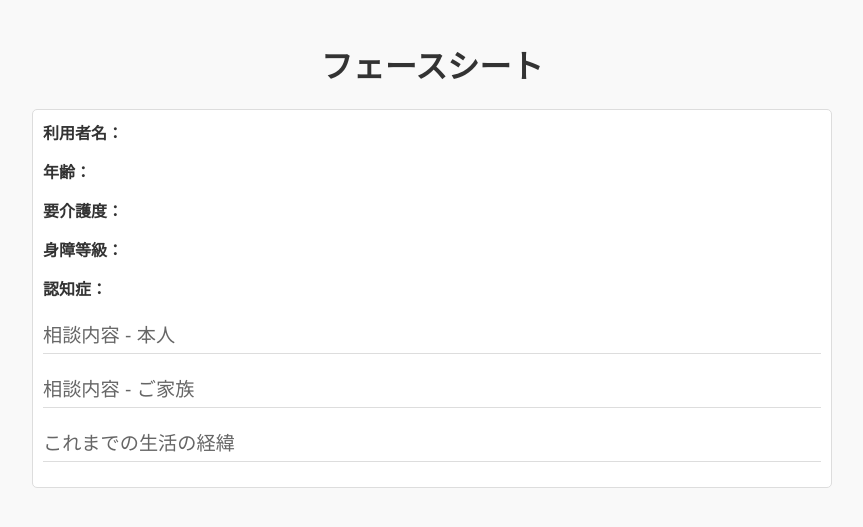
After one commit to kazuaki-ito/voice-memo, a FastAPI app: template templates/facing_sheet.html in a window 1280 px wide. The commit adds this page. Shown: the top 527 px of the page, without its empty margins (208-1071 px from the left). Run offline with FastAPI, Linux system fonts and the light colour scheme; the template is opened without the code that fills it, so the values that code supplies are empty.

Commit message:
フェースシート作成機能を追加

````diff
--- a/database.py
+++ b/database.py
@@ -1,9 +1,19 @@
 from sqlalchemy import create_engine
 from sqlalchemy.ext.declarative import declarative_base
 from sqlalchemy.orm import sessionmaker
+
 import os
 
 database_dir = os.getenv("DATABASE_DIR", './db')
+
+if database_dir:
+    # ディレクトリが存在しない場合は作成
+    if not os.path.exists(database_dir):
+        os.makedirs(database_dir, exist_ok=True)
+        print(f"ディレクトリ '{database_dir}' を作成しました。")
+    else:
+        print(f"ディレクトリ '{database_dir}' は既に存在します。")
+
 
 database_filename = 'test.db'
 
--- a/main.py
+++ b/main.py
@@ -1,9 +1,11 @@
 from fastapi import FastAPI, Request, HTTPException, Depends
-from fastapi.responses import JSONResponse
+from fastapi.responses import JSONResponse, HTMLResponse
 from fastapi.templating import Jinja2Templates
 from fastapi.security import HTTPBasic, HTTPBasicCredentials
 import os
+import re
 import requests
+import json
 from dotenv import load_dotenv
 from linebot import LineBotApi, WebhookHandler
 from linebot.exceptions import InvalidSignatureError
@@ -14,6 +16,7 @@ from database import Base, engine, get_db, SessionLocal
 from models import User, Recording
 from contextlib import contextmanager
 from fastapi.staticfiles import StaticFiles
+from datetime import datetime
 import secrets
 import logging
 
@@ -51,6 +54,7 @@ PASSWORD = "honeycome"
 # データベースセッションを取得するためのコンテキストマネージャ
 @contextmanager
 def get_db_context():
+
     db = SessionLocal()
     try:
         yield db
@@ -151,17 +155,83 @@ if RECORDING_DIR:
 # recordings ディレクトリを静的ファイルとして公開
 app.mount("/recordings", StaticFiles(directory=RECORDING_DIR), name="recordings")
 
-# Jinja2 テンプレートの設定
+# 日付フォーマット用のカスタムフィルタを定義
+def format_datetime(value, format="%Y-%m-%d %H:%M"):
+    if isinstance(value, datetime):
+        return value.strftime(format)
+    return ""
+
+# フィルタをテンプレートに追加
 templates = Jinja2Templates(directory="templates")
+templates.env.filters["datetime"] = format_datetime
 
 @app.get("/list/")
 async def show_recordings(request: Request, db: Session = Depends(get_db), username: str = Depends(authenticate)):
     # データベースからユーザー名、ファイル名、文字起こしを取得
     results = (
-        db.query(User.line_user_id, User.display_name, Recording.filename, Recording.transcription)
+        db.query(Recording.id, User.line_user_id, User.display_name, Recording.filename, Recording.transcription, Recording.recorded_at)
         .join(Recording, User.id == Recording.user_id)
         .order_by(desc(Recording.id))  # ここで降順ソートを指定
         .all()
     )
     # テンプレートにデータを渡して表示
     return templates.TemplateResponse("recordings.html", {"request": request, "recordings": results})
+
+
+@app.get("/generate_facing_sheet/{recording_id}", response_class=HTMLResponse)
+async def generate_facing_sheet(request: Request, recording_id: int, db: Session = Depends(get_db)):
+    # 録音データを取得
+    recording = db.query(Recording).filter(Recording.id == recording_id).first()
+    if not recording:
+        raise HTTPException(status_code=404, detail="Recording not found")
+
+    # ChatGPTにフェースシート作成依頼（フォーマットを明確に指定）
+    headers = {"Authorization": f"Bearer {CHATGPT_API_KEY}", "Content-Type": "application/json"}
+    data = {
+        "model": "gpt-4-turbo",
+        "messages": [
+            {
+                "role": "user",
+                "content": (
+                    f"以下の内容に基づいて、介護のフェースシートをJSON形式で出力してください。"
+                    f"以下の形式に厳密に従って出力してください。テキストではなく、必ず有効なJSONオブジェクトとして出力してください。\n\n"
+                    f"次のフォーマットで出力し、長文の説明や生活の経緯は読みやすいように段落ごとに適切に改行してください：\n"
+                    f"各項目は必ず含めてください。\n\n"
+                    f"出力例:\n"
+                    f"{{\n"
+                    f'"利用者名": "○○",\n'
+                    f'"年齢": "○○",\n'
+                    f'"要介護度": "○○",\n'
+                    f'"身障等級": "○○",\n'
+                    f'"認知症": "○○",\n'
+                    f'"相談内容-本人": "○○",\n'
+                    f'"相談内容-ご家族": "○○",\n'
+                    f'"これまでの生活の経緯": "○○"\n'
+                    f"}}\n\n"
+                    f"テキスト：\n{recording.transcription}"
+                )
+            }
+        ]
+    }
+    response = requests.post(CHATGPT_API_URL, headers=headers, json=data)
+    if response.status_code != 200:
+        return HTMLResponse(content="<h1>フェースシート作成に失敗しました。</h1>", status_code=500)
+
+    # ChatGPTの応答を辞書としてパース
+    facing_sheet_content = response.json()["choices"][0]["message"]["content"]
+    logger.info(facing_sheet_content)
+    json_match = re.search(r'```json\n(.*)\n```', facing_sheet_content, re.DOTALL)
+    if json_match:
+        json_str = json_match.group(1)  # JSON部分のみを抽出
+        try:
+            facing_sheet_dict = json.loads(json_str)
+        except json.JSONDecodeError as e:
+            # JSONパースエラー時のデバッグ出力
+            print("Error: JSONDecodeError - JSONのパースに失敗しました")
+            return HTMLResponse(content=f"<h1>フェースシートのデータ形式が不正です。</h1><pre>{facing_sheet_content}</pre>",
+                                status_code=500)
+    else:
+        # JSON部分が見つからなかった場合
+        return HTMLResponse(content="<h1>フェースシートのデータ形式が不正です。</h1>", status_code=500)
+    # テンプレートを利用してフェースシートを表示
+    return templates.TemplateResponse("facing_sheet.html", {"request": request, "facing_sheet": facing_sheet_dict})
--- a/models.py
+++ b/models.py
@@ -1,6 +1,7 @@
 # models.py
 from sqlalchemy import Column, Integer, String, DateTime, ForeignKey
 from sqlalchemy.orm import relationship
+from sqlalchemy.sql import func
 from datetime import datetime
 from database import Base
 
@@ -18,4 +19,5 @@ class Recording(Base):
     filename = Column(String, unique=True)
     transcription = Column(String)
     created_at = Column(DateTime, default=datetime.utcnow)
+    recorded_at = Column(DateTime(timezone=True), server_default=func.now())  # 録音日時を追加
     user = relationship("User", back_populates="recordings")
--- /dev/null
+++ b/templates/facing_sheet.html
@@ -0,0 +1,74 @@
+<!DOCTYPE html>
+<html lang="ja">
+<head>
+    <meta charset="UTF-8">
+    <meta name="viewport" content="width=device-width, initial-scale=1.0">
+    <title>フェースシート</title>
+    <style>
+        body {
+            font-family: Arial, sans-serif;
+            max-width: 800px;
+            margin: auto;
+            padding: 20px;
+            background-color: #f9f9f9;
+        }
+        h1 {
+            text-align: center;
+            color: #333;
+        }
+        .section-title {
+            font-size: 1.2em;
+            color: #666;
+            margin-top: 20px;
+            border-bottom: 1px solid #ddd;
+            padding-bottom: 5px;
+        }
+        .content {
+            margin-top: 10px;
+            padding: 10px;
+            background-color: #fff;
+            border: 1px solid #ddd;
+            border-radius: 5px;
+        }
+        .content-item {
+            margin-bottom: 15px;
+        }
+        .label {
+            font-weight: bold;
+            color: #333;
+        }
+        .text-content {
+            white-space: pre-wrap; /* 改行を反映 */
+            line-height: 1.6;
+        }
+    </style>
+</head>
+<body>
+    <h1>フェースシート</h1>
+    <div class="content">
+        <div class="content-item">
+            <span class="label">利用者名：</span> {{ facing_sheet["利用者名"] }}
+        </div>
+        <div class="content-item">
+            <span class="label">年齢：</span> {{ facing_sheet["年齢"] }}
+        </div>
+        <div class="content-item">
+            <span class="label">要介護度：</span> {{ facing_sheet["要介護度"] }}
+        </div>
+        <div class="content-item">
+            <span class="label">身障等級：</span> {{ facing_sheet["身障等級"] }}
+        </div>
+        <div class="content-item">
+            <span class="label">認知症：</span> {{ facing_sheet["認知症"] }}
+        </div>
+        <div class="section-title">相談内容 - 本人</div>
+        <div class="content-item text-content">{{ facing_sheet["相談内容-本人"] }}</div>
+
+        <div class="section-title">相談内容 - ご家族</div>
+        <div class="content-item text-content">{{ facing_sheet["相談内容-ご家族"] }}</div>
+
+        <div class="section-title">これまでの生活の経緯</div>
+        <div class="content-item text-content">{{ facing_sheet["これまでの生活の経緯"] }}</div>
+    </div>
+</body>
+</html>
````
Also changed, not shown: templates/recordings.html (+11 -6 lines), 1 other file.
